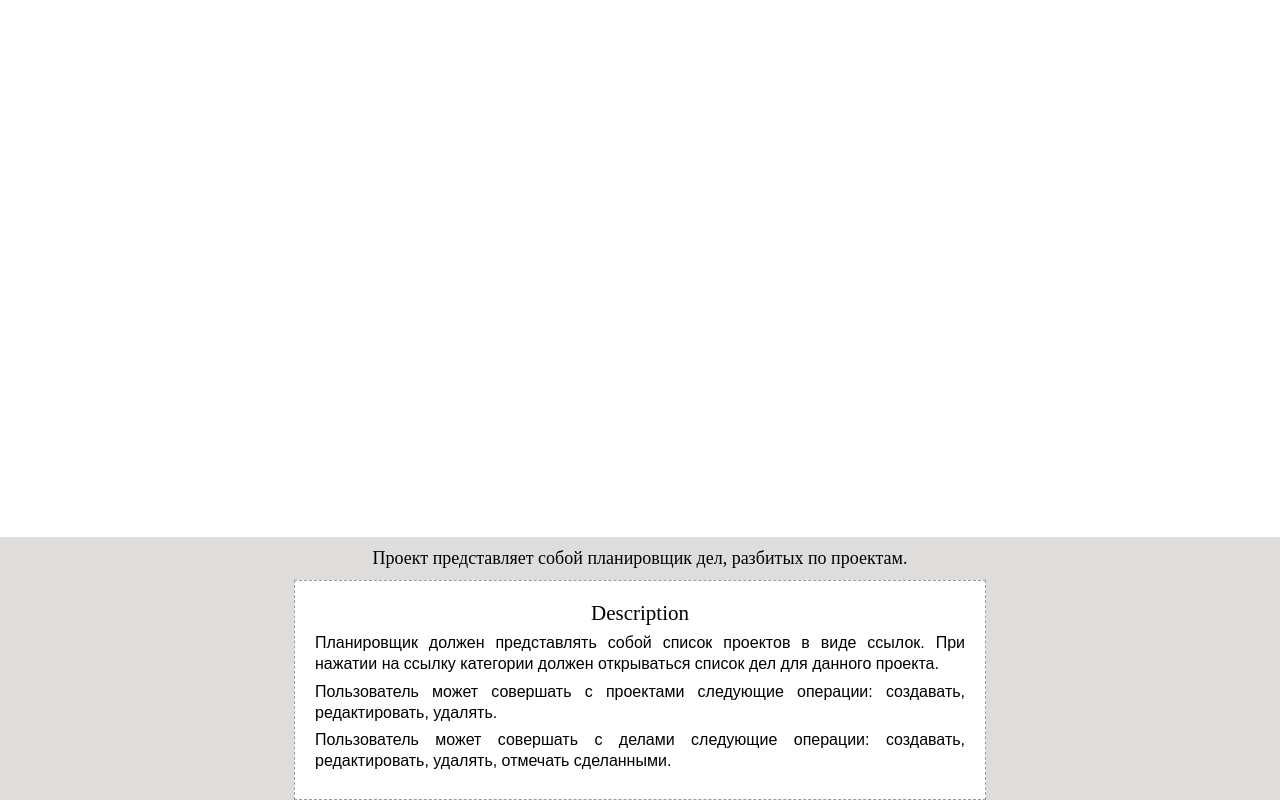
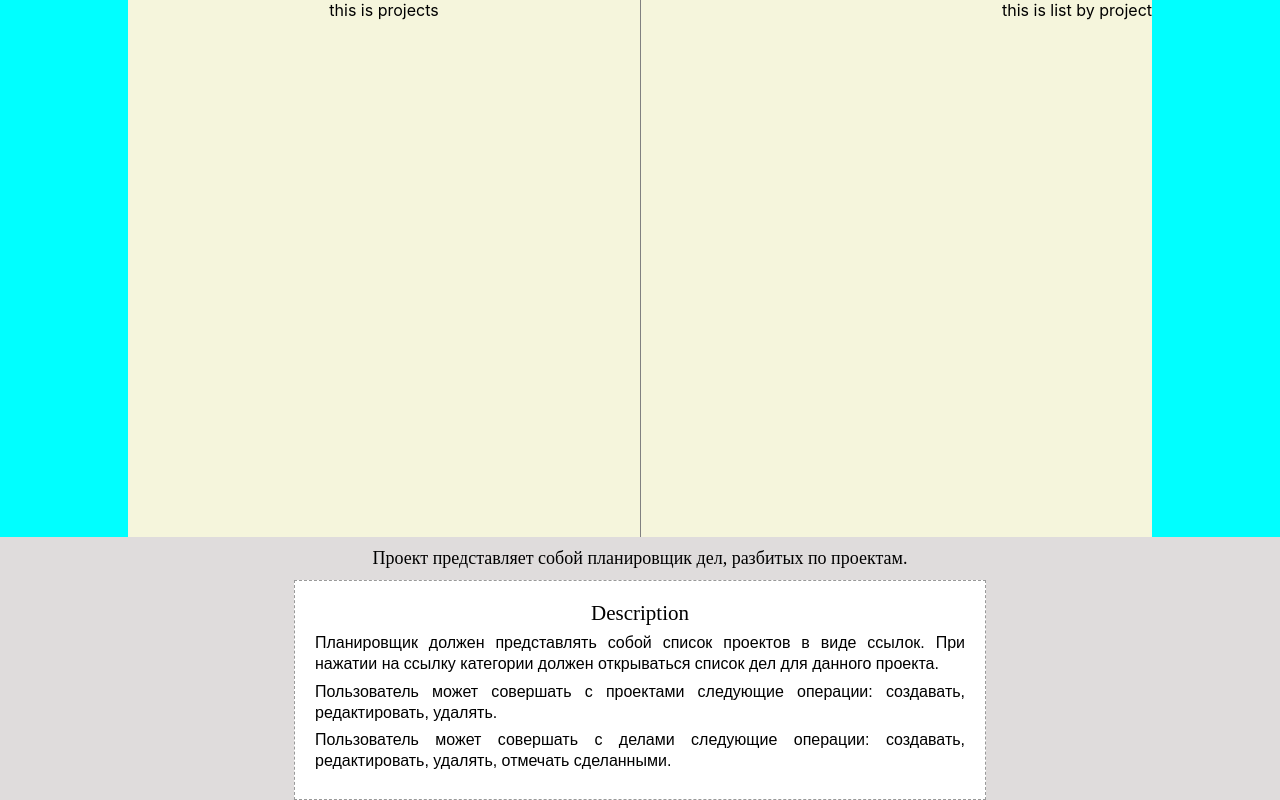
Before and after one commit to Igogoblin/Organazair, a React (Create React App) app in the folder organizer/: page / in a window 1280 px wide. Built offline with nearby package versions, Linux system fonts and the light colour scheme.

Commit message:
feat: add base loyaut

```diff
--- a/organizer/src/App.css
+++ b/organizer/src/App.css
@@ -5,3 +5,15 @@
   flex-direction: column;
   justify-content: space-between;
 }
+
+main {
+  width: 100%;
+  height: 100%;
+  background-color: aqua;
+  display: flex;
+  justify-content: center;
+}
+section {
+  width: 80%;
+  height: 100%;
+}
--- a/organizer/src/App.js
+++ b/organizer/src/App.js
@@ -1,10 +1,15 @@
 import "./App.css";
 import Footer from "./components/footer/Footer";
+import Projects from "./components/footer/projects/Projects";
 
 function App() {
   return (
     <div className="App">
-      <main></main>
+      <main>
+        <section>
+          <Projects />
+        </section>
+      </main>
       <Footer />
     </div>
   );
--- /dev/null
+++ b/organizer/src/components/footer/projects/ProjectList.jsx
@@ -0,0 +1,7 @@
+import React from "react";
+
+function ProjectList() {
+  return <div>this is list by project</div>;
+}
+
+export default ProjectList;
--- /dev/null
+++ b/organizer/src/components/footer/projects/Projects.jsx
@@ -0,0 +1,14 @@
+import React from "react";
+import ProjectList from "./ProjectList";
+import s from "./project.module.css";
+
+function Projects() {
+  return (
+    <div className={s.main}>
+      <div className={s.project}>this is projects </div>
+      <ProjectList />
+    </div>
+  );
+}
+
+export default Projects;
--- /dev/null
+++ b/organizer/src/components/footer/projects/project.module.css
@@ -0,0 +1,10 @@
+.main {
+  height: 100%;
+  background-color: beige;
+  display: flex;
+  justify-content: space-between;
+}
+.project {
+  width: 50%;
+  border-right: 1px solid gray;
+}
```
